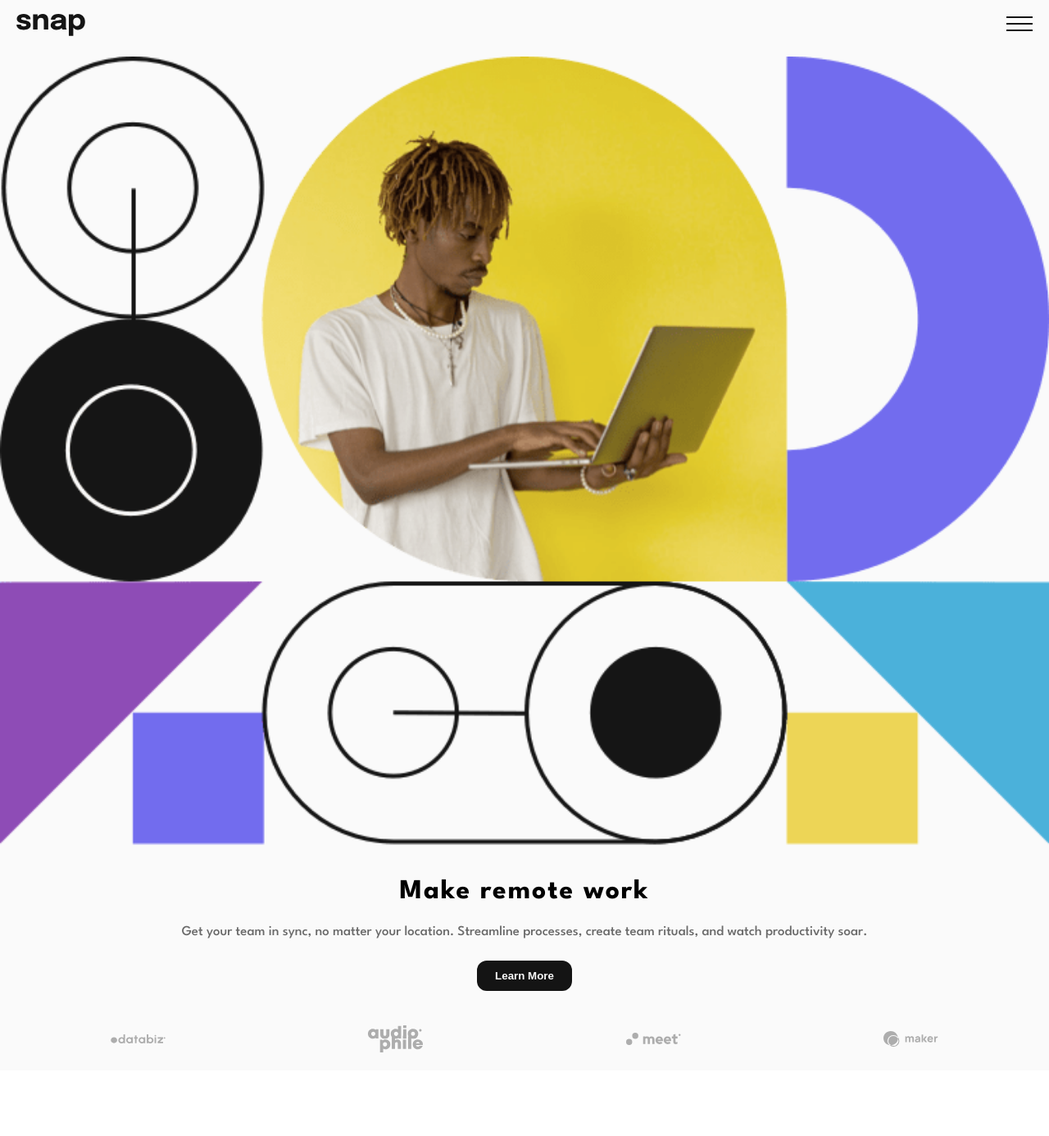
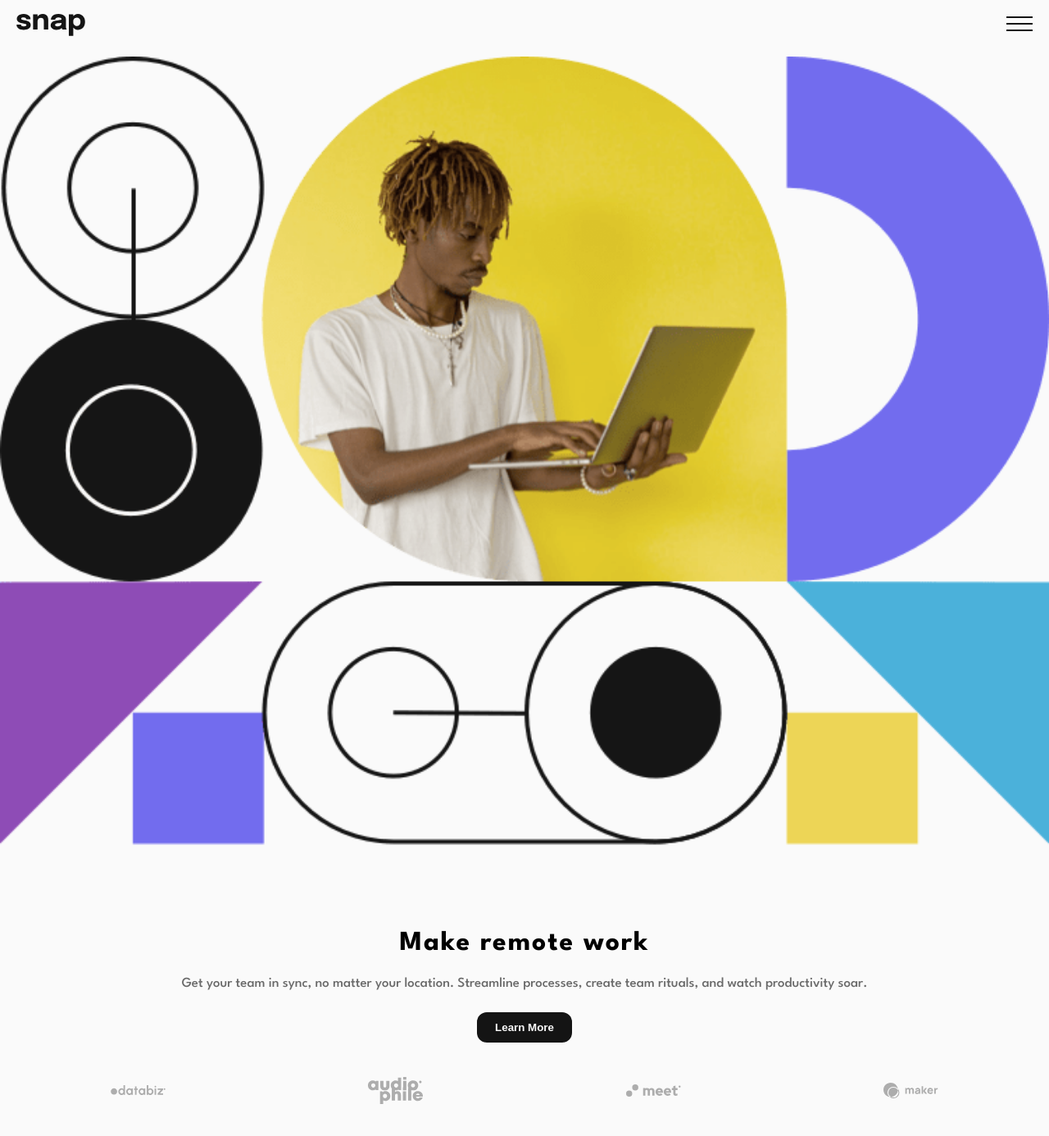
Before and after one commit to HJS-dev/intro-section, a React (Create React App) app: page / in a window 1280 px wide. Shown: the top 1386 px of the page at 82% size. Before the commit the page ends 1306 px from the top, so only its background shows below. Built offline with nearby package versions, Linux system fonts and the light colour scheme.

Commit message:
eddit content section

```diff
--- a/src/App.css
+++ b/src/App.css
@@ -166,6 +166,7 @@
 }
 
 .hero__content {
+  height: 50vh;
   display: -webkit-box;
   display: -ms-flexbox;
   display: flex;
--- a/src/styles/_Hero.scss
+++ b/src/styles/_Hero.scss
@@ -8,7 +8,7 @@
     }
 
     &__content {
-        // height: 50vh;
+        height: 50vh;
         display: flex;
         flex-direction: column;
         justify-content: center;
```
Also changed, not shown: 1 other file (tests, documents, lock files or other folders).
